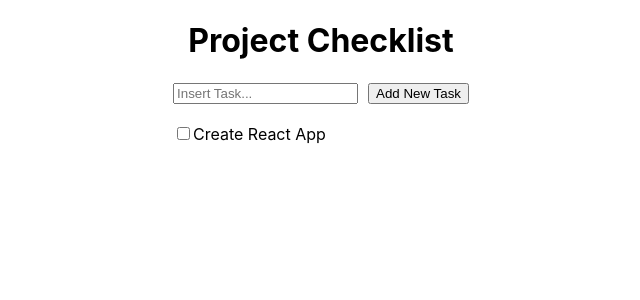
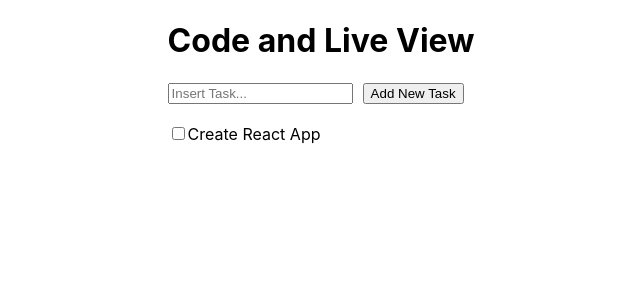
Before and after one commit to YurisCodingClub/pro-check, a React (Create React App) app: page / in a window 1280 px wide. Shown: the top 300 px of the page, without its empty margins (319-959 px from the left). Built offline with nearby package versions, Linux system fonts and the light colour scheme.

Commit message:
Changed heading to fit acceptance criteria

```diff
--- a/src/components/Code.js
+++ b/src/components/Code.js
@@ -52,7 +52,7 @@ const Code = () => {
   return (
     <Fragment>
       <h1 style={{'textAlign': 'center'}}>
-        Project Checklist
+        Code and Live View
       </h1>
 
       <form action="">
```
